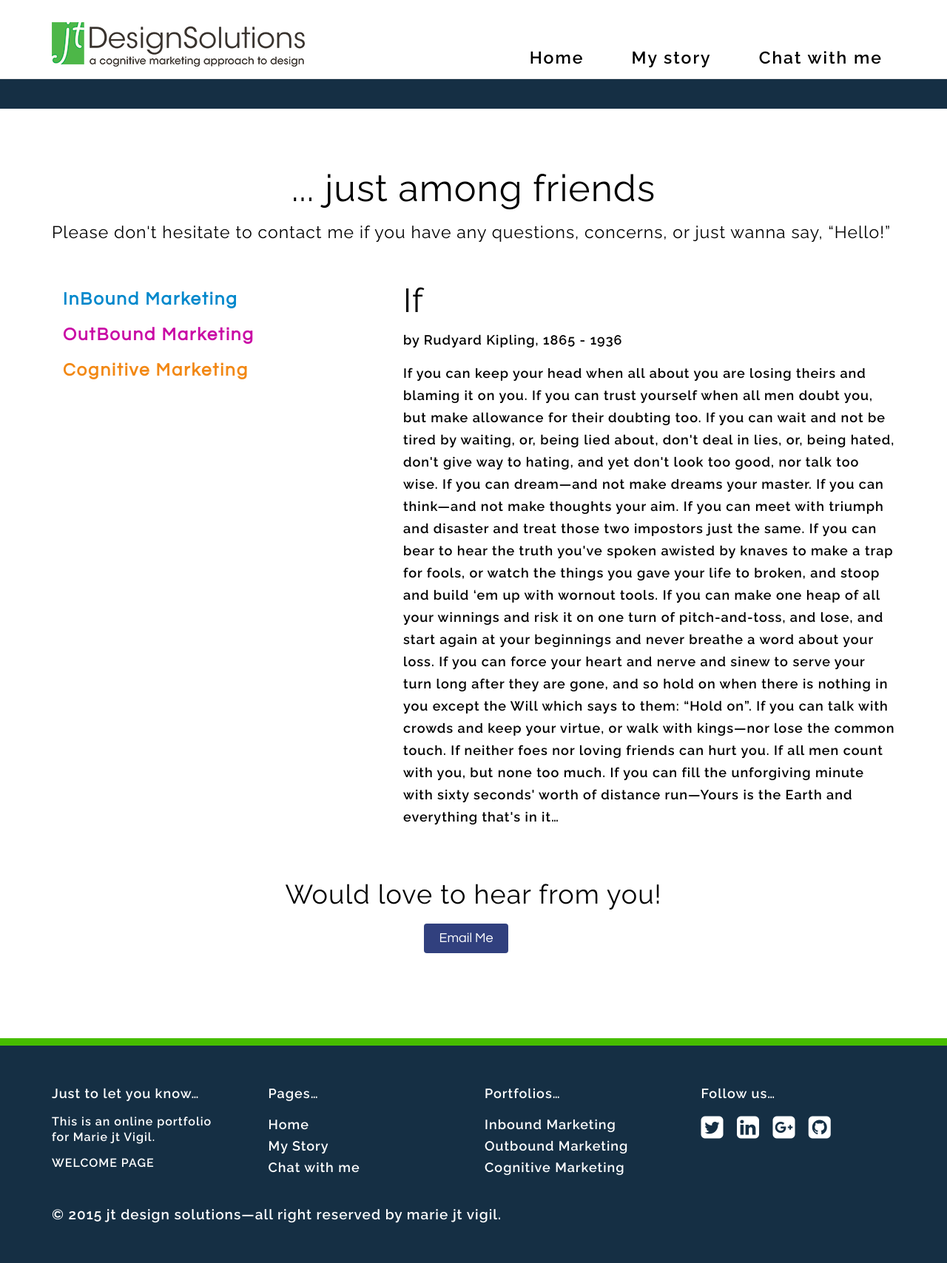
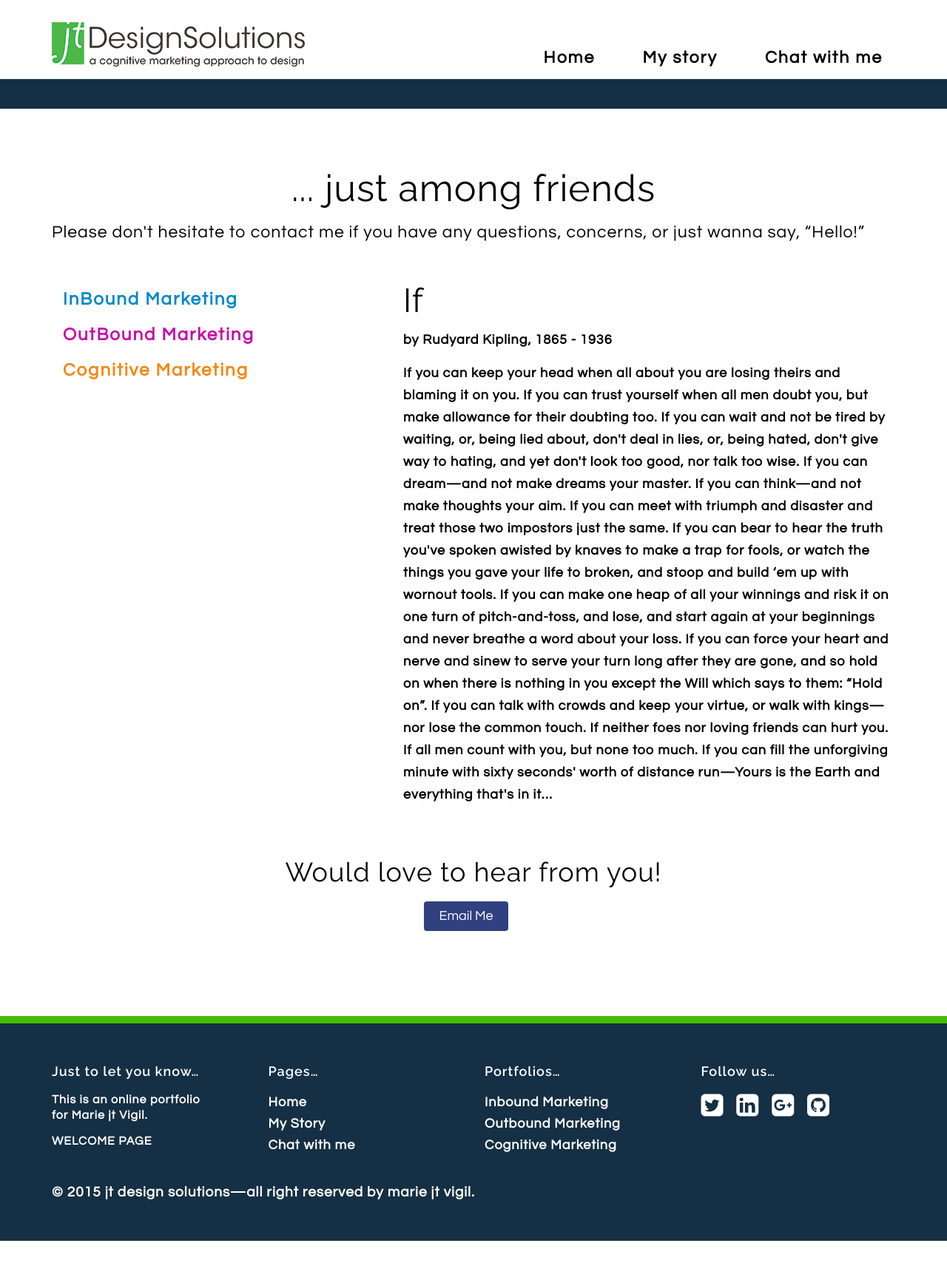
Before and after one commit to mjktvigil/Personal_Website_Project, a PHP site: page /chat-with-us/index.php in a window 1280 px wide. Shown: the whole page at 74% size. After the commit the page ends 1678 px from the top, so only its background shows below. Run offline with PHP 8.4, Linux system fonts and the light colour scheme; some libraries are stand-ins or nearby versions.

Commit message:
changed p and paragraph and poem p to 	font-family: 'Questrial', sans-serif;

```diff
--- a/css/style.css
+++ b/css/style.css
@@ -30,7 +30,7 @@ bottom line
 ==================================== */
 
 body {
-	font-family: 'Raleway', sans-serif;
+	font-family: 'Questrial', sans-serif;
 	font-size:18px;
 	font-weight:400;
 	line-height:1.6em;
@@ -47,7 +47,7 @@ h1,h2, h3, h4, h5, h6 {
 }
 
 .paragraph {
-	font-family: 'Raleway', sans-serif;
+	font-family: 'Questrial', sans-serif;
 	font-size: 22px;
 	line-height: 32px;
 	font-weight: 400;
@@ -506,7 +506,7 @@ ul.profile-network {
 	margin-bottom: 0;
 }
 .poem-inner {
-	font-family: 'Raleway', sans-serif;
+	font-family: 'Questrial', sans-serif;
 	font-size: 18px;
 	font-weight: 400;
 	line-height: 30px;
```
